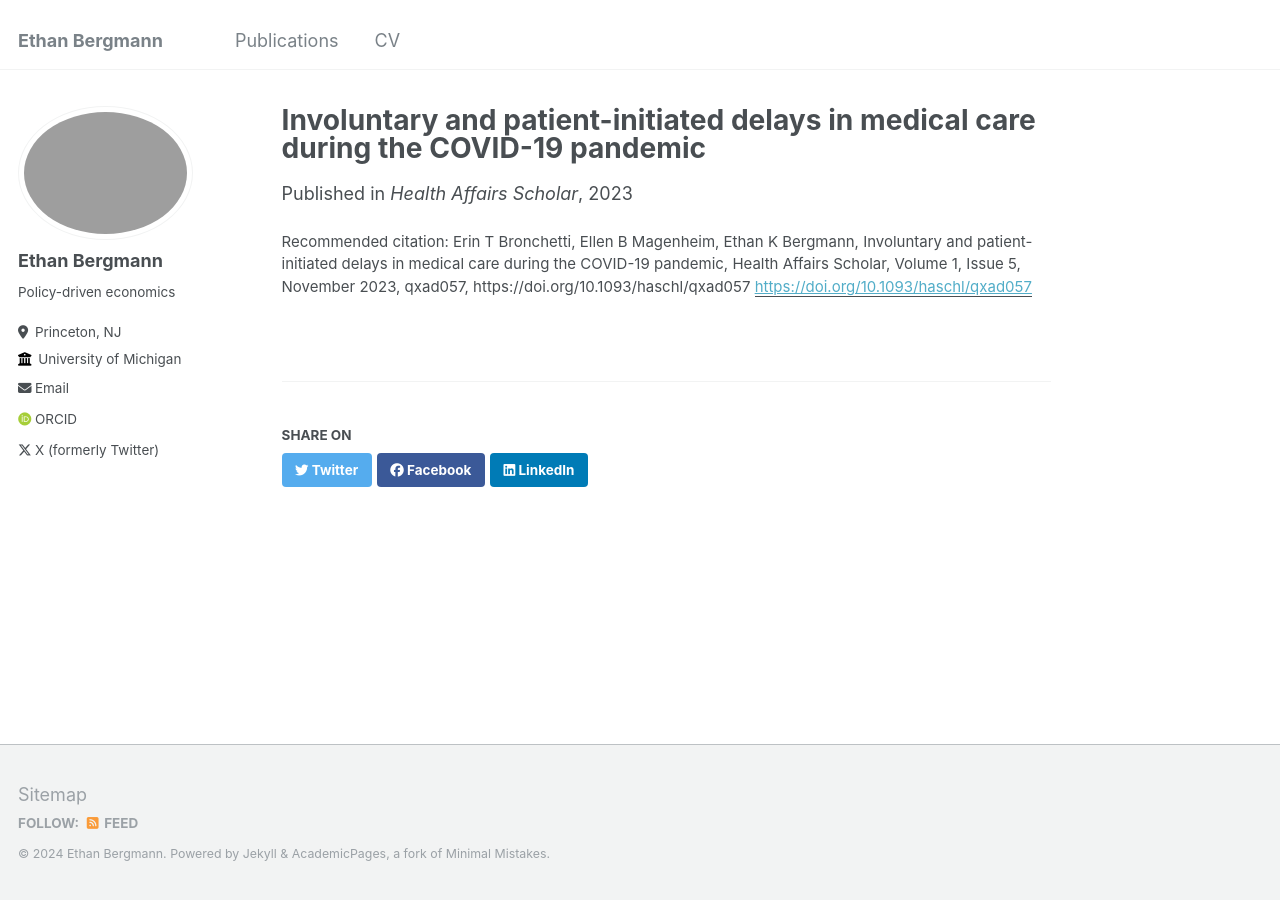
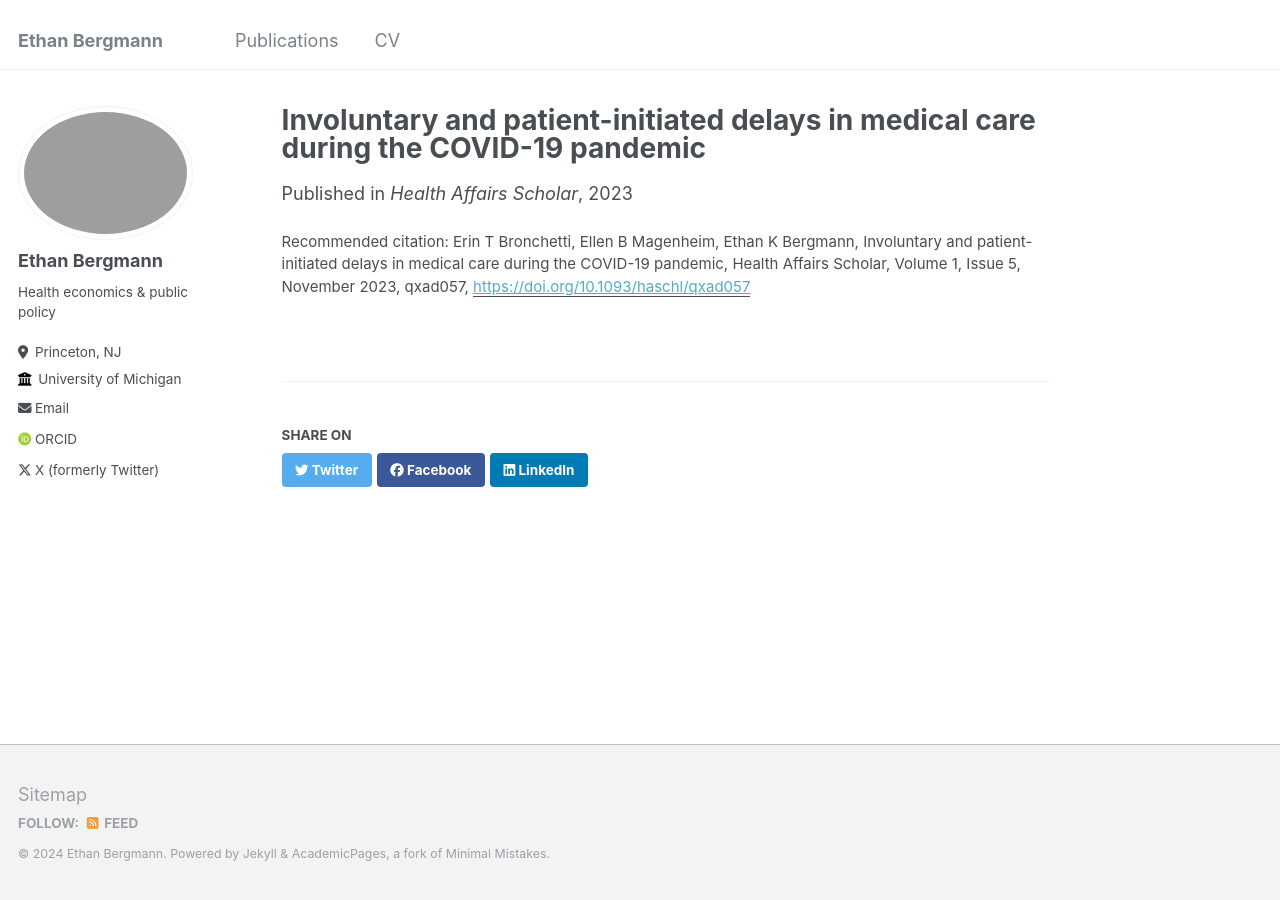
Before and after one commit to ethankbergmann/ethankbergmann.github.io, a Jekyll site: the page built from _publications/involuntary_delay_covid.md, in a window 1280 px wide. Built offline with Jekyll 4.4.1, drawn with Linux system fonts in a browser that asks for light colours; some web fonts are replaced.

Commit message:
final edits

```diff
--- a/_config.yml
+++ b/_config.yml
@@ -24,7 +24,7 @@ author:
   avatar           : "EthanBergmann_headshot.jpg"
   name             : "Ethan Bergmann"
   pronouns         : # example: "she/her"
-  bio              : "Policy-driven economics"
+  bio              : "Health economics & public policy"
   location         : "Princeton, NJ"
   employer         : "University of Michigan"
   uri              : # URL
--- a/_publications/involuntary_delay_covid.md
+++ b/_publications/involuntary_delay_covid.md
@@ -6,5 +6,5 @@ excerpt: 'This paper uses data from a new, nationally representative survey to s
 date: 2023-11-02
 venue: 'Health Affairs Scholar'
 paperurl: 'https://doi.org/10.1093/haschl/qxad057'
-citation: 'Erin T Bronchetti, Ellen B Magenheim, Ethan K Bergmann, Involuntary and patient-initiated delays in medical care during the COVID-19 pandemic, Health Affairs Scholar, Volume 1, Issue 5, November 2023, qxad057, https://doi.org/10.1093/haschl/qxad057'
+citation: 'Erin T Bronchetti, Ellen B Magenheim, Ethan K Bergmann, Involuntary and patient-initiated delays in medical care during the COVID-19 pandemic, Health Affairs Scholar, Volume 1, Issue 5, November 2023, qxad057, '
 ---
```
